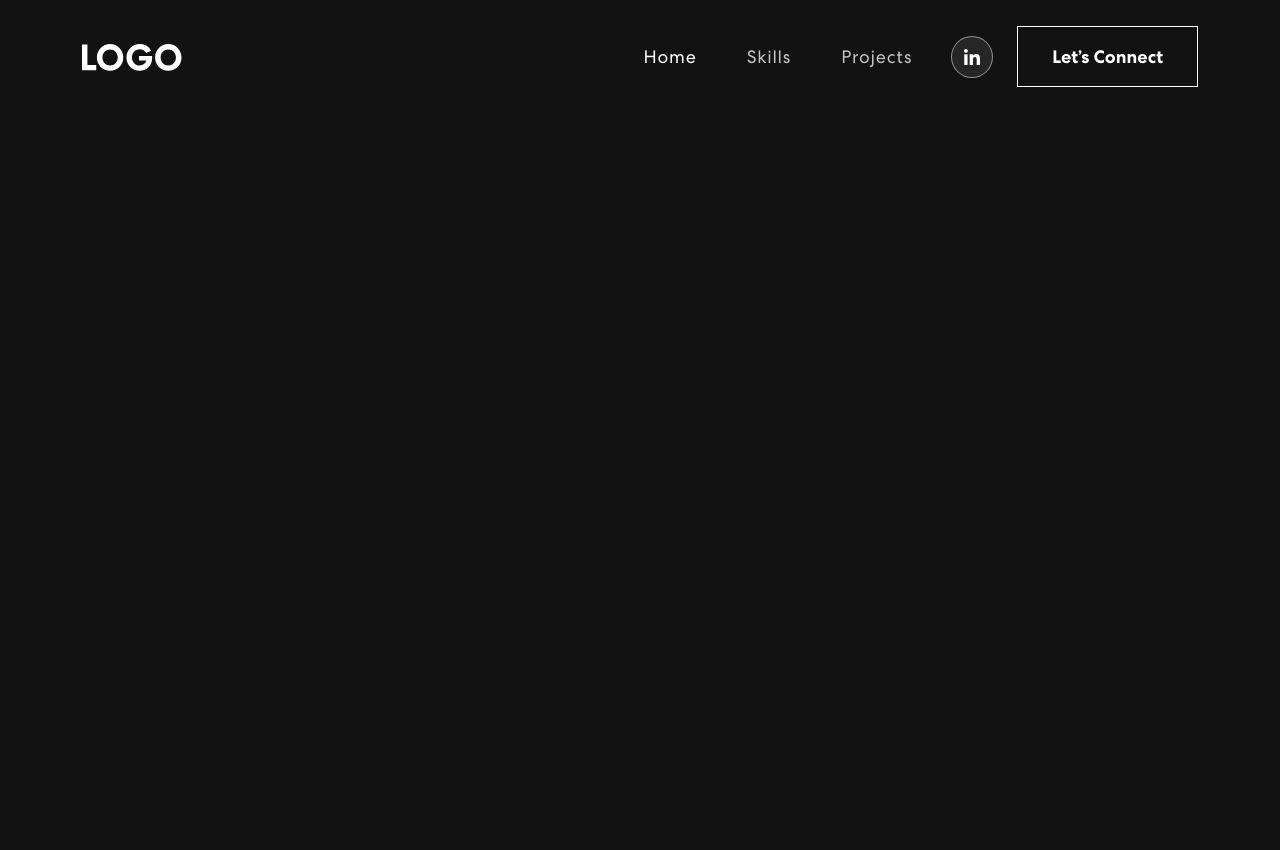
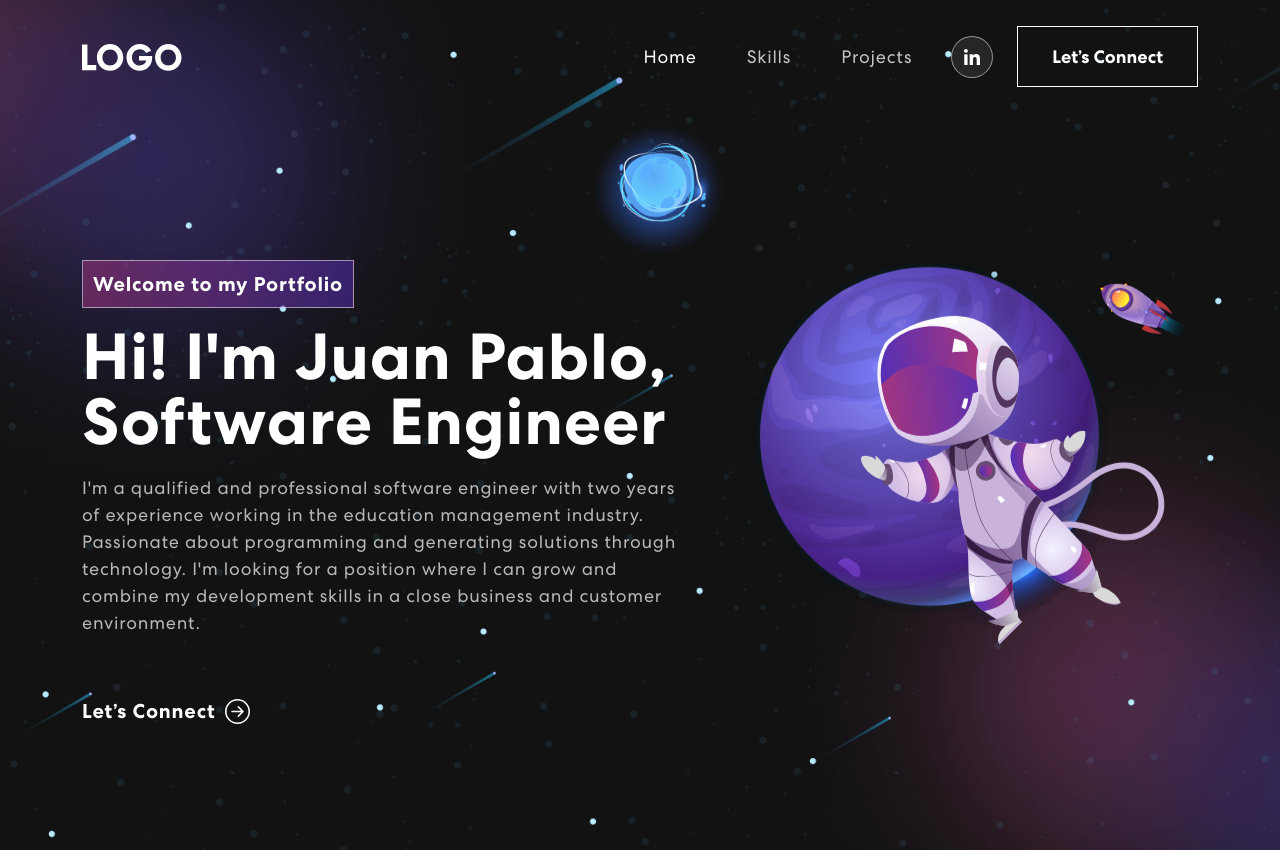
Before and after one commit to jisazamp/personal-portfolio, a React (Vite) app: page / in a window 1280 px wide. Before the commit the page ends 800 px from the top, so only its background shows below. Built offline with nearby package versions, Linux system fonts and the light colour scheme.

Commit message:
Banner & General Information

```diff
--- a/index.html
+++ b/index.html
@@ -4,7 +4,7 @@
     <meta charset="UTF-8" />
     <link rel="icon" type="image/svg+xml" href="/vite.svg" />
     <meta name="viewport" content="width=device-width, initial-scale=1.0" />
-    <title>Vite + React + TS</title>
+    <title>Juan P. Isaza | Software Engineer</title>
   </head>
   <body>
     <div id="root"></div>
--- a/src/PortfolioApp.tsx
+++ b/src/PortfolioApp.tsx
@@ -1,9 +1,11 @@
 import NavBar from './layout/NavBar'
+import { Banner } from './components/Banner'
 
 const PortfolioApp = () => {
   return (
     <div className='App'>
       <NavBar />
+      <Banner />
     </div>
   )
 }
--- /dev/null
+++ b/src/components/Banner.tsx
@@ -0,0 +1,37 @@
+import { Container, Row, Col } from 'react-bootstrap'
+import headerImg from '../assets/img/header-img.svg'
+import { ArrowRightCircle } from 'react-bootstrap-icons'
+import 'animate.css'
+
+export const Banner = () => {
+  return (
+    <section className='banner' id='home'>
+      <Container>
+        <Row className='aligh-items-center'>
+          <Col xs={12} md={6} xl={7}>
+            <div>
+              <span className='tagline'>Welcome to my Portfolio</span>
+              <h1>Hi! I'm Juan Pablo, Software Engineer</h1>
+              <p>
+                I'm a qualified and professional software engineer with two
+                years of experience working in the education management
+                industry. Passionate about programming and generating solutions
+                through technology. I'm looking for a position where I can grow
+                and combine my development skills in a close business and
+                customer environment.
+              </p>
+              <button className='mb-4' onClick={() => console.log('connect')}>
+                Let’s Connect <ArrowRightCircle size={25} />
+              </button>
+            </div>
+          </Col>
+          <Col xs={12} md={6} xl={5}>
+            <div>
+              <img src={headerImg} alt='Header Img' />
+            </div>
+          </Col>
+        </Row>
+      </Container>
+    </section>
+  )
+}
--- a/src/index.css
+++ b/src/index.css
@@ -314,21 +314,18 @@ nav.navbar .navbar-toggler[aria-expanded='true'] .navbar-toggler-icon {
   margin-left: 25px;
 }
 .banner img {
-  animation: updown 3s linear infinite;
+  animation: updown 5s linear infinite;
 }
 @keyframes updown {
   0% {
-    transform: translateY(-20px);
+    transform: translateY(-10px);
   }
   50% {
-    transform: translateY(20px);
+    transform: translateY(10px);
   }
   100% {
-    transform: translateY(-20px);
+    transform: translateY(-10px);
   }
-}
-.txt-rotate > .wrap {
-  border-right: 0.08em solid #666;
 }
 
 /************ Skills Css ************/
```
